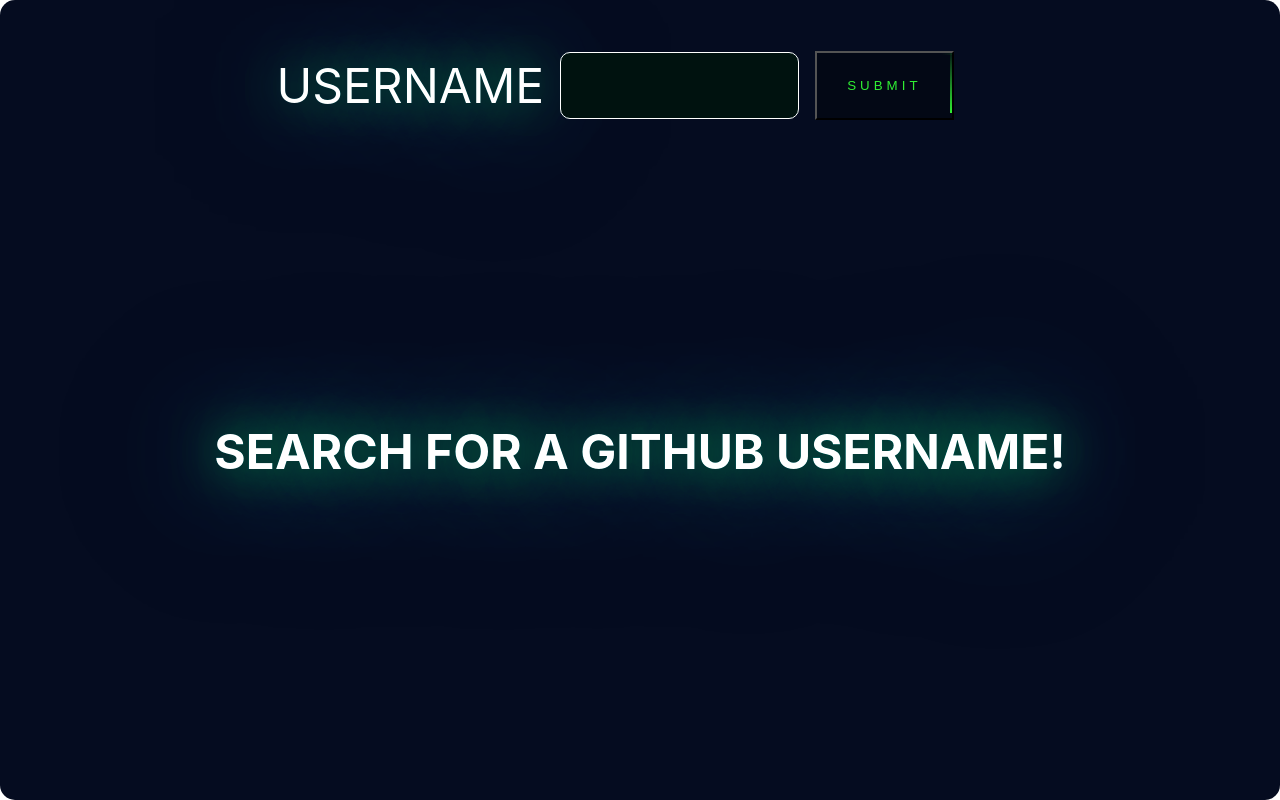
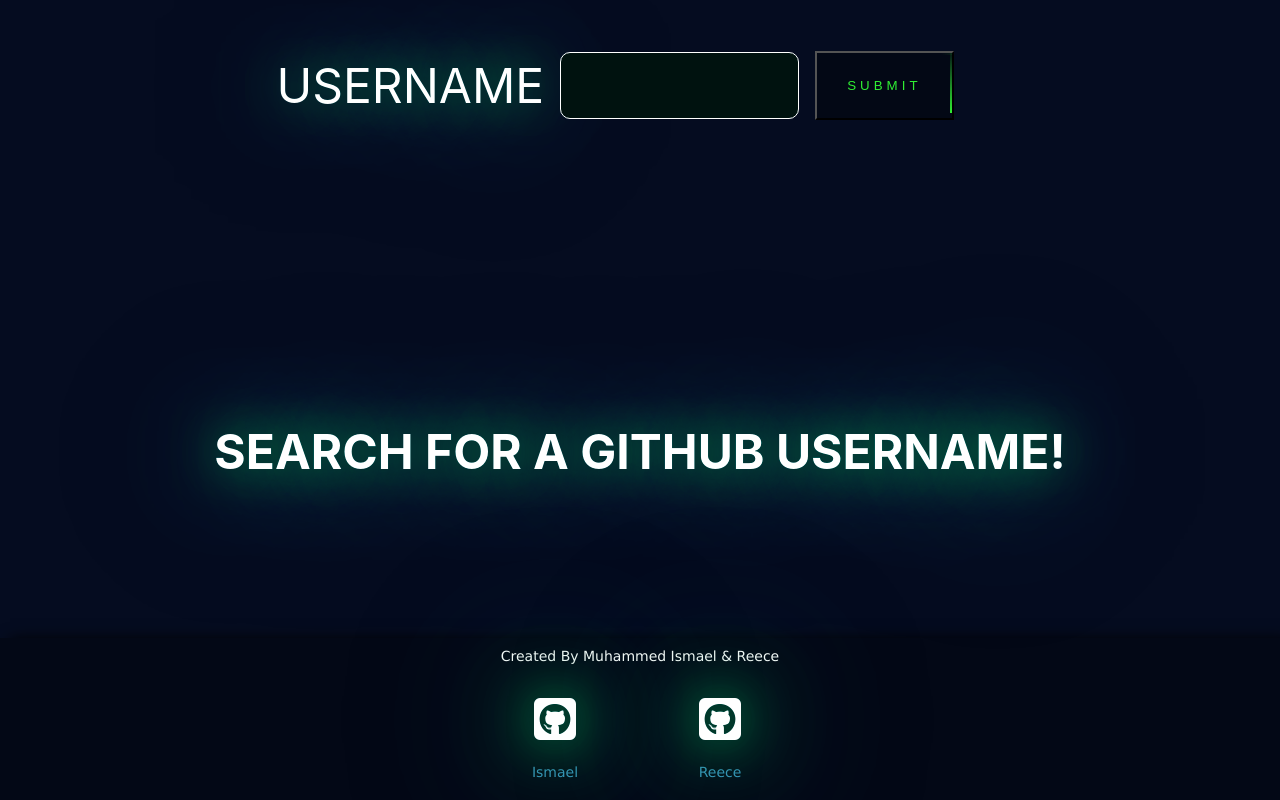
Before and after one commit to Ismael76/GitHub-Tracker, a React (Create React App) app: page / in a window 1280 px wide. Built offline with nearby package versions, Linux system fonts and the light colour scheme.

Commit message:
added footer

```diff
--- a/public/index.html
+++ b/public/index.html
@@ -1,14 +1,12 @@
 <!DOCTYPE html>
 <html lang="en">
+
 <head>
   <meta charset="utf-8" />
   <link rel="icon" href="%PUBLIC_URL%/favicon.ico" />
   <meta name="viewport" content="width=device-width, initial-scale=1" />
   <meta name="theme-color" content="#000000" />
-    <meta
-      name="description"
-      content="Web site created using create-react-app"
-    />
+  <meta name="description" content="Web site created using create-react-app" />
   <link rel="apple-touch-icon" href="%PUBLIC_URL%/logo192.png" />
   <!--
       manifest.json provides metadata used when your web app is installed on a
@@ -26,6 +24,7 @@
     -->
   <title>React App</title>
 </head>
+
 <body>
   <noscript>You need to enable JavaScript to run this app.</noscript>
   <div id="root"></div>
@@ -39,5 +38,8 @@
       To begin the development, run `npm start` or `yarn start`.
       To create a production bundle, use `npm run build` or `yarn build`.
     -->
+  <script src="https://kit.fontawesome.com/e1a99790da.js" crossorigin="anonymous"></script>
+
 </body>
+
 </html>
--- a/src/App.css
+++ b/src/App.css
@@ -47,6 +47,10 @@
   border-radius: 10px;
 }
 
+body {
+  background-color: #050c20;
+}
+
 .form {
   display: flex;
   align-items: center;
@@ -55,8 +59,7 @@
 
 .form-container {
   background-color: #050c20;
-  height: 100vh;
-  overflow: scroll;
+  overflow: visible;
 }
 
 .repoList {
@@ -69,11 +72,8 @@
 
 /* RenderList CSS */
 
-div {
+.card {
   border-radius: 15px;
-}
-
-.card {
   flex: 1;
   flex-basis: 300px;
   flex-grow: 0;
@@ -109,6 +109,8 @@
   padding: 20px;
   box-sizing: border-box;
   clip-path: circle(0% at 100% 100%);
+  word-wrap: break-word;
+  word-break: break-all;
 }
 
 .descriptions * {
@@ -492,6 +494,7 @@
 /* Glow Form */
 
 #apple,
+#github,
 #errorMsg {
   font-size: 3rem;
   color: #fff;
@@ -516,3 +519,17 @@
   margin-top: 15rem;
   text-transform: uppercase;
 }
+
+footer {
+  background-color: rgba(0, 0, 0, 0.3);
+
+  box-shadow: 10px 2px 15px black;
+  display: flex;
+  justify-content: center;
+  align-items: center;
+  flex-direction: column;
+}
+
+.footerContainer {
+  display: flex;
+}
--- a/src/App.js
+++ b/src/App.js
@@ -6,6 +6,19 @@
   return (
     <div className="App">
       <SearchForm />
+      <footer>
+        <p>Created By Muhammed Ismael & Reece</p>
+        <p className="footerContainer">
+          <a href="https://github.com/Ismael76">
+            <i class="fa fa-github-square github icons" id="github"></i>
+            <p>Ismael</p>
+          </a>
+          <a href="https://github.com/reececilon">
+            <i class="fa fa-github-square github icons" id="github"></i>
+            <p>Reece</p>
+          </a>
+        </p>
+      </footer>
     </div>
   );
 }
```
Lines whose indentation alone changed are shown as unchanged.
